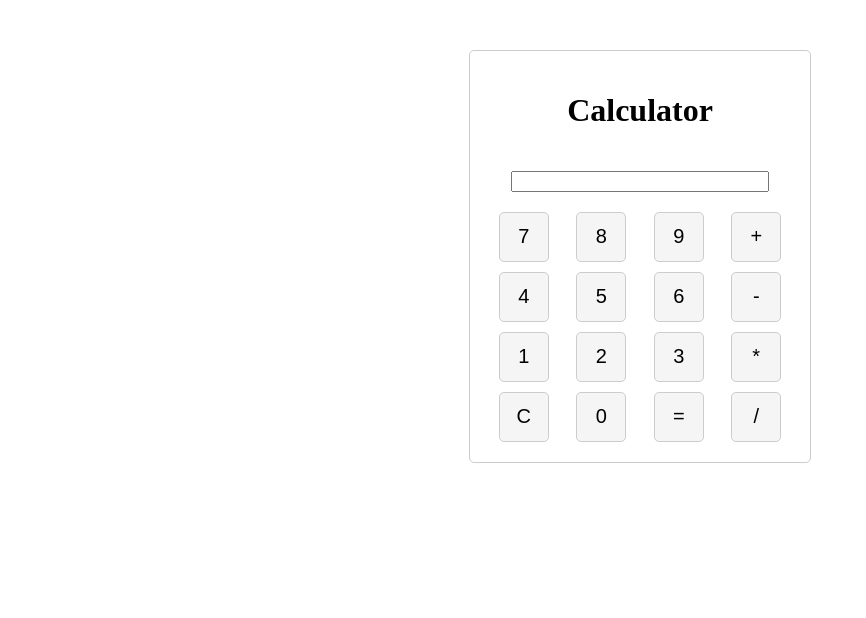
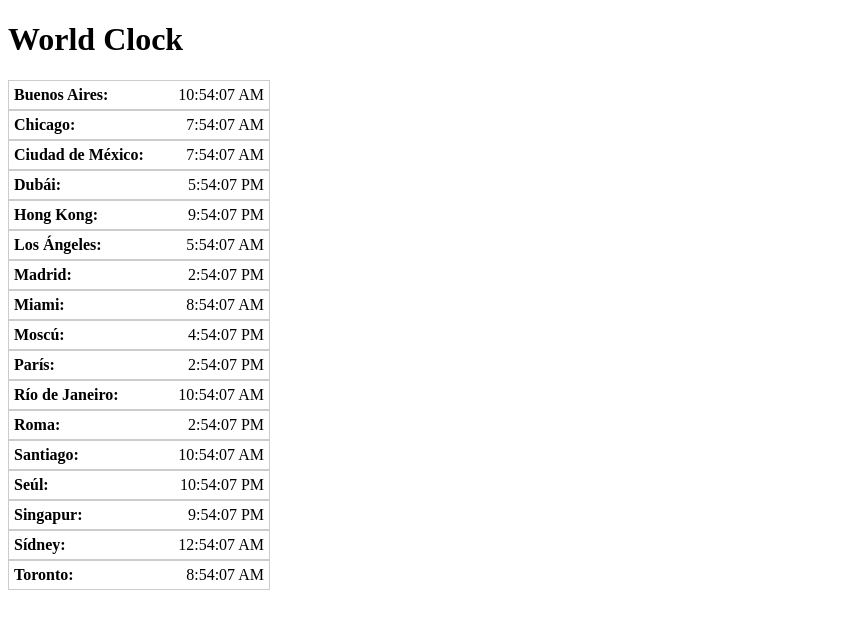
Before and after one commit to jmo-bancaeticalat/MyVueApp, a Vue app in the folder vue-project/: page / in a window 1280 px wide. Shown: the top 618 px of the page, without its empty margins (0-866 px from the left). Built offline with nearby package versions, Linux system fonts and the light colour scheme.

Commit message:
Update World Clock

```diff
--- a/vue-project/package.json
+++ b/vue-project/package.json
@@ -9,6 +9,7 @@
     "preview": "vite preview"
   },
   "dependencies": {
+    "moment-timezone": "^0.5.43",
     "vue": "^3.3.11"
   },
   "devDependencies": {
--- a/vue-project/src/App.vue
+++ b/vue-project/src/App.vue
@@ -7,7 +7,9 @@
   import Counter from './components/Counter.vue'
   import ToDo from './components/ToDo.vue'
   import Calculadora from './components/Calculadora.vue';
+  import WorldClock from './components/WorldClock.vue';
 </script>
+
 <template>
 
   <!-- <Mustage/>   -->
@@ -16,8 +18,8 @@
   <!-- <Vfor /> -->
   <!-- <Counter /> -->
   <!-- <ToDo /> -->
-  <Calculadora/>
-
+  <!-- <Calculadora/> -->
+  <WorldClock />
 
 </template>
 
--- /dev/null
+++ b/vue-project/src/components/WorldClock.vue
@@ -0,0 +1,84 @@
+<template>
+  <div>
+    <h1>World Clock</h1>
+    <div v-for="(timezone, index) in timezones" :key="index" class="timezone-item">
+      <div class="timezone-name"><b>{{ timezone.name }}:</b></div>
+      <div class="timezone-time">{{ timezone.currentTime }}</div>
+    </div>
+  </div>
+</template>
+
+<script setup>
+import { ref, onMounted, onUnmounted } from 'vue';
+
+const timezones = [
+  { name: 'Buenos Aires', offset: -3, currentTime: ref(new Date()) },
+  { name: 'Chicago', offset: -6, currentTime: ref(new Date()) },
+  { name: 'Ciudad de México', offset: -6, currentTime: ref(new Date()) },
+  { name: 'Dubái', offset: 4, currentTime: ref(new Date()) },
+  { name: 'Hong Kong', offset: 8, currentTime: ref(new Date()) },
+  { name: 'Los Ángeles', offset: -8, currentTime: ref(new Date()) },
+  { name: 'Madrid', offset: 1, currentTime: ref(new Date()) },
+  { name: 'Miami', offset: -5, currentTime: ref(new Date()) },
+  { name: 'Moscú', offset: 3, currentTime: ref(new Date()) },
+  { name: 'París', offset: 1, currentTime: ref(new Date()) },
+  { name: 'Río de Janeiro', offset: -3, currentTime: ref(new Date()) },
+  { name: 'Roma', offset: 1, currentTime: ref(new Date()) },
+  { name: 'Santiago', offset: -3, currentTime: ref(new Date()) },
+  { name: 'Seúl', offset: 9, currentTime: ref(new Date()) },
+  { name: 'Singapur', offset: 8, currentTime: ref(new Date()) },
+  { name: 'Sídney', offset: 11, currentTime: ref(new Date()) },
+  { name: 'Toronto', offset: -5, currentTime: ref(new Date()) },
+
+];
+
+
+// Función para obtener la hora actual en base al desplazamiento horario
+const getCurrentTime = (offset) => {
+  const currentTime = new Date();
+  const utc = currentTime.getTime() + (currentTime.getTimezoneOffset() * 60000);
+  const newTime = new Date(utc + (3600000 * offset));
+  return newTime.toLocaleTimeString();
+};
+
+// Actualizar la hora para cada zona horaria
+const updateTimeForTimezones = () => {
+  timezones.forEach((timezone) => {
+    timezone.currentTime.value = getCurrentTime(timezone.offset);
+  });
+};
+
+// Iniciar temporizador para actualizar la hora cada segundo
+let intervalId;
+onMounted(() => {
+  updateTimeForTimezones(); // Actualizar la hora inicial al montar el componente
+  intervalId = setInterval(updateTimeForTimezones, 1000); // Actualizar cada segundo
+});
+
+// Detener el temporizador al desmontar el componente
+onUnmounted(() => {
+  clearInterval(intervalId);
+});
+</script>
+
+<style>
+  .timezone-container {
+    display: grid;
+    grid-template-columns: 1fr 1fr; /* Dos columnas de igual tamaño */
+    gap: 10px; /* Espacio entre elementos */
+  }
+
+  .timezone-item {
+    display: flex;
+    align-items: center;
+    justify-content: space-between;
+    width: 250px;
+    padding: 5px;
+    border: 1px solid #ccc;
+  }
+
+  .timezone-name {
+    font-weight: bold;
+    margin-right: 10px;
+  }
+</style>
```
Also changed, not shown: 1 other file (tests, documents, lock files or other folders).
